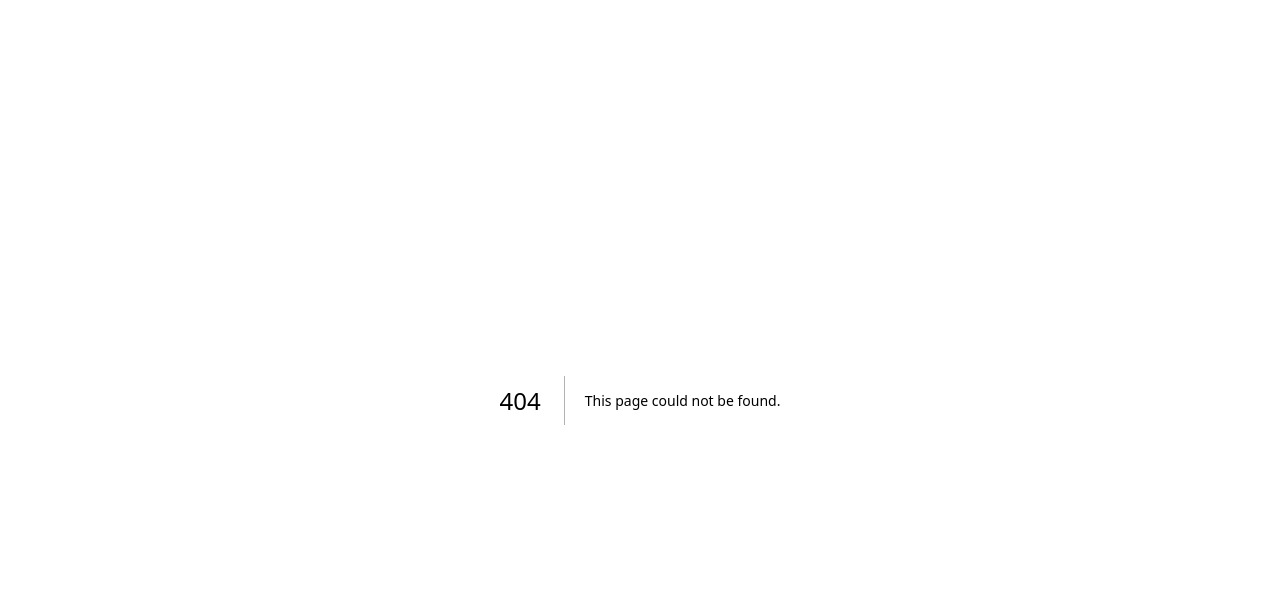
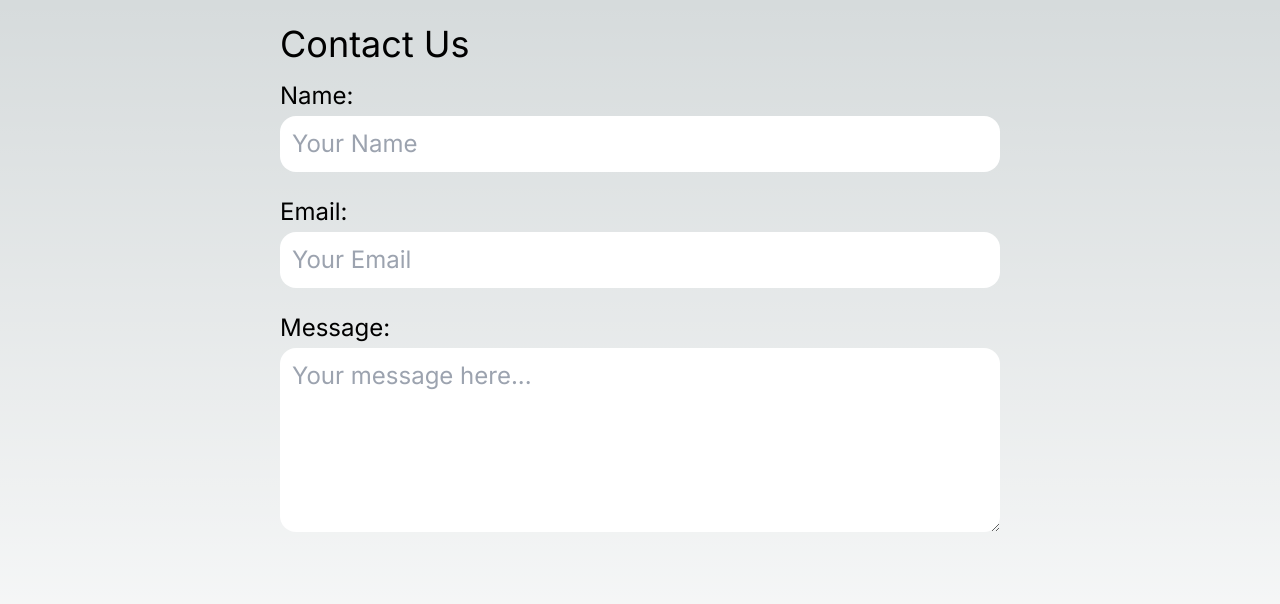
Before and after one commit to JoelOgira/next-route-handler, a Next.js app: page /feedback in a window 1280 px wide. Before the commit this address had no page. Shown: the top 604 px of the page. Built offline with nearby package versions, Linux system fonts and the light colour scheme.

Commit message:
Created feedback component

```diff
--- /dev/null
+++ b/app/feedback/page.tsx
@@ -0,0 +1,98 @@
+"use client"
+
+import { useState, FormEvent, ChangeEvent } from "react"
+import { useRouter } from "next/navigation"
+
+const initState = {
+    name: "",
+    email: "",
+    message: ""
+}
+
+export default function Feedback() {
+    const [ data, setData ] = useState(initState)
+    const router = useRouter()
+
+    const handleSubmit = async (e: FormEvent<HTMLFormElement>) => {
+        e.preventDefault()
+        console.log(JSON.stringify(data))
+        const { name, email, message } = data
+
+        // Send data to API route
+        const res = await fetch(`http://localhost:3000/api/feedback`, {
+            method: 'POST',
+            headers: {
+                'Content-Type': 'application/json'
+            },
+            body: JSON.stringify({
+                name, email, message
+            })
+        })
+
+        const result = await res.json()
+        console.log(result)
+
+        // Navigate to Thank you
+        router.push(`/thank-you/`)
+
+    }
+
+    const handleChange = (e: ChangeEvent<HTMLInputElement | HTMLTextAreaElement>) => {
+        const name = e.target.name
+
+        setData(prevData => ({
+            ...prevData, [ name ]: e.target.value
+        }))
+    }
+
+    const canSave = [ ...Object.values(data) ].every(Boolean)
+
+    return (
+        <form onSubmit={handleSubmit} className="min-h-[100svh] flex flex-col mx-auto max-w-3xl p-6">
+
+            <h1 className="text-4xl mb-4" >Contact Us</h1>
+
+            <label htmlFor="name" className="text-2xl mb-1">Name:</label>
+            <input
+                className="p-3 mb-6 text-2xl rounded-2xl text-black"
+                type="text"
+                id="name"
+                name="name"
+                placeholder="Your Name"
+                pattern="([A-Z])[\w+.]{1,}"
+                value={data.name}
+                onChange={handleChange}
+            />
+
+            <label className="text-2xl mb-1" htmlFor="email">Email:</label>
+            <input
+                className="p-3 mb-6 text-2xl rounded-2xl text-black"
+                type="email"
+                id="email"
+                name="email"
+                placeholder="Your Email"
+                pattern="^[a-zA-Z0-9._%+-]+@[a-zA-Z0-9.-]+\.[a-zA-Z]{2,}$"
+                value={data.email}
+                onChange={handleChange}
+            />
+
+            <label className="text-2xl mb-1" htmlFor="message">Message:</label>
+            <textarea
+                className="p-3 mb-6 text-2xl rounded-2xl text-black"
+                id="message"
+                name="message"
+                placeholder="Your message here..."
+                rows={5}
+                cols={33}
+                value={data.message}
+                onChange={handleChange}
+            />
+
+            <button
+                className="p-3 mb-6 text-2xl rounded-2xl text-black border-solid border-white border-2 max-w-xs bg-slate-400 hover:cursor-pointer hover:bg-slate-300 disabled:hidden"
+                disabled={!canSave}
+            >Submit</button>
+
+        </form>
+    )
+}
```
